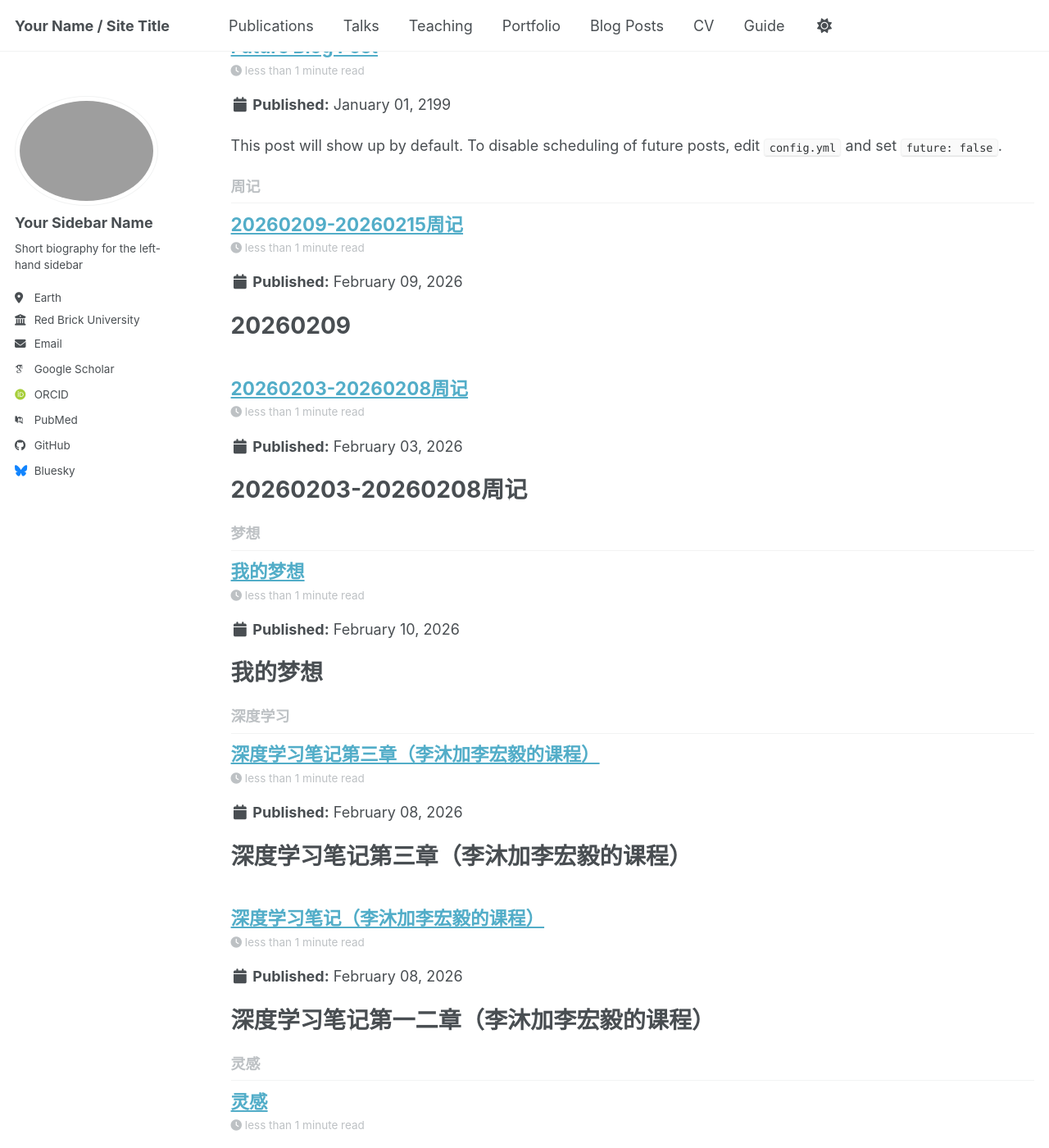
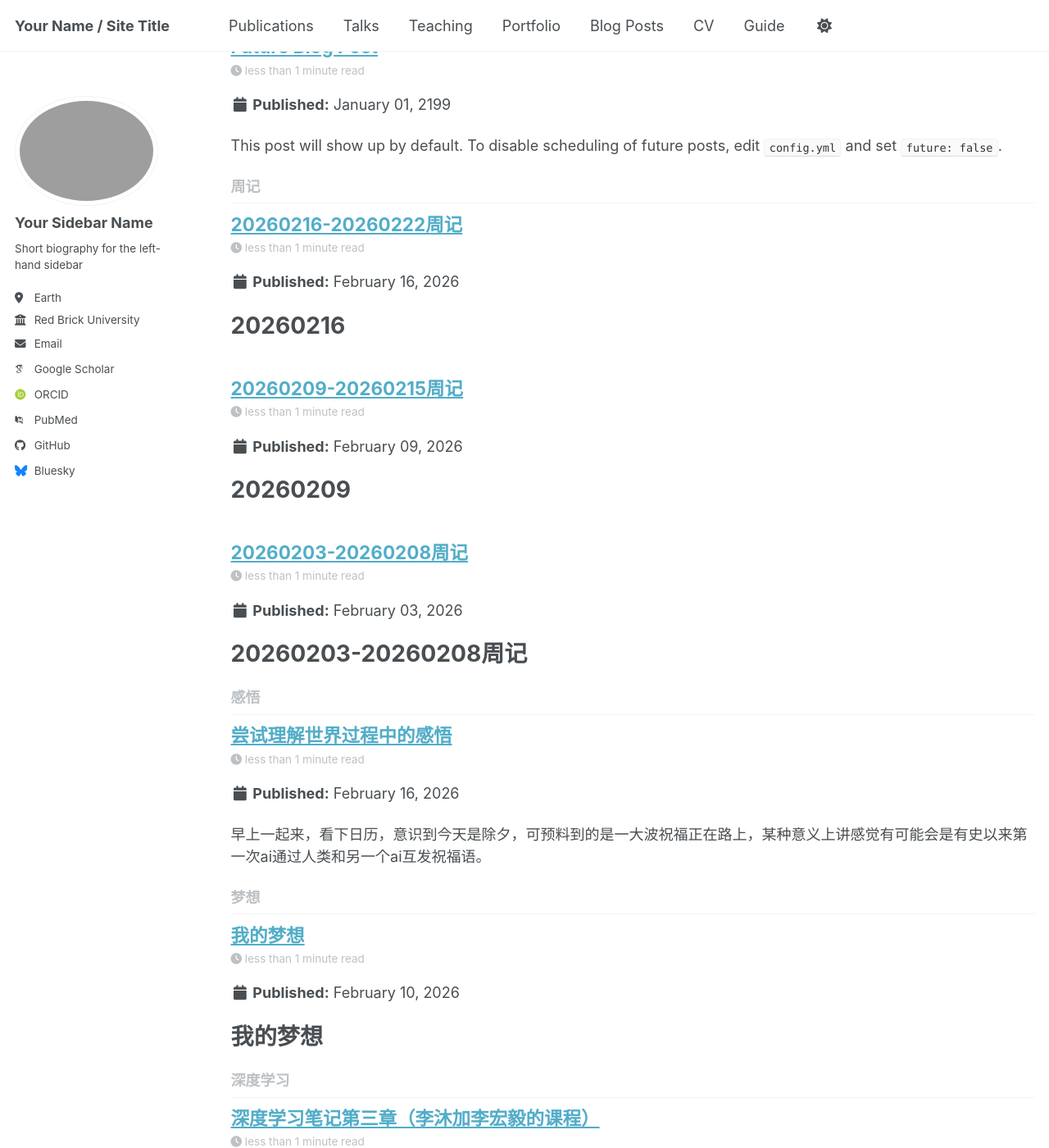
Before and after one commit to Khalil-Nan/Khalil-Nan.github.io, a Jekyll site: the page built from _pages/tag-archive.html, in a window 1280 px wide and 1400 px high, scrolled down 1447 px. Shown: the whole window at 82% size. Built offline with Jekyll 4.4.1, drawn with Linux system fonts in a browser that asks for light colours; some web fonts are replaced; a script bundle is joined from its source files by our own code; library files that are not in the unit come from our copies; some of the changed lines change nothing that is shown.

Commit message:
周记更新

```diff
--- a/_posts/2026-02-09-20260209-20260215周记.md
+++ b/_posts/2026-02-09-20260209-20260215周记.md
@@ -175,11 +175,3 @@ tags:
 # 复盘
 
 最后晚上回来啥都没做，不够专注，被知乎赚钱的短期刺激所吸引，一定要解决动力的问题，就是要快乐，做的时候想着把这个做了就能怎么怎么样，会更有动力，更能坚持下去。
-
-早上一起来，看下日历，意识到今天是除夕，可预料到的是一大波祝福正在路上，某种意义上讲感觉有可能会是有史以来第一次ai通过人类和另一个ai互发祝福语。
-
-其实我感觉一个经过思考的祝福语还是很有意思的，要么反映祝福者自身对不同价值的重视程度，要么反映他认为被祝福者所重视的价值，对我而言，我本来总是觉得只有祝幸运这种无需主观付出的祝福语才符合祝福的本质，问了下AI,它一如既往提供了我思维方式的结构性缺陷导致的经常性的忽视情感方面的作用。（不过也要小心它本身回答所提供的情绪价值[捂脸]）
-
-跳出来想想，不久的之前，想得到对一件事情不同的看法，是何等的困难，如今又是如何的易如反掌，人对事物的看法很容易深刻且全面，有时不禁想像未来的人类上限，夸张的讲:有可能几十年就进化成的新人类，会评价AI前的人：有很大的时代局限性。
-
-最后新年即将开始，我提前祝大家收到有心的祝福，也祝大家新年好运连连，身体健康，实现自身价值，万事如意！！！
--- /dev/null
+++ b/_posts/2026-02-16-20260216-20260222周记.md
@@ -0,0 +1,43 @@
+---
+
+title: '20260216-20260222周记'
+date: 2026-02-16
+permalink: /posts/2026/02/20260216-20260222周记/
+tags:
+    - 周记
+
+---
+
+# 20260216
+
+## 计划
+
+- [x] 单词复习60个
+
+- [x] 分析时序神经数据第三章（花了一小时）
+
+- [x] 下载信号与系统的书pdf还有电路原理的书
+
+- [x] 电路原理的课看上两小时
+
+我想为了防止甲醛中毒，我还是选择在家穿好棉衣，开窗通风吧，也少用电踢脚线，升温都使甲醛挥发出来了，保命要紧，还是回乌鲁木齐比较合适。1017号才开始装修的，今天2月17号满打满算才4个月。
+
+三令五申的跟我妈讲再不要给那边压力，当我的话是放屁，完完全全的提醒我跟父母交流就是浪费时间，无论跟我说什么，就是没什么文化，就是要按照她的意思来，现在慢慢的愤怒有点转变为伤心了，这个家庭没有任何存在的必要，和这个家庭最好的相处方式就是不回家，不交流，我觉得没有必要再在这个家庭浪费时间了，真的很失望，每天必有一个令人失望的点，不知道要看多少次去北京的车票。
+
+## 复盘
+
+昨天最后也没有看春节联欢晚会，也就那样吧，还把时间分了一点在电路课程的学习上，可能没够两小时，但也算是不辱使命
+
+# 20260217
+
+## 计划
+
+- [ ] 单词，60个
+
+- [ ] 神经时序数据10页，动手编编程
+
+- [ ] 看看信号与系统的书2小时
+
+- [ ] 电路原理1小时
+
+## 复盘
--- /dev/null
+++ b/_posts/2026-02-17-尝试理解世界过程中的感悟.md
@@ -0,0 +1,15 @@
+---
+title: '尝试理解世界过程中的感悟'
+date: 2026-02-16
+permalink: /posts/2026/02/尝试理解世界过程中的感悟/
+tags:
+    - 感悟
+---
+
+早上一起来，看下日历，意识到今天是除夕，可预料到的是一大波祝福正在路上，某种意义上讲感觉有可能会是有史以来第一次ai通过人类和另一个ai互发祝福语。
+
+其实我感觉一个经过思考的祝福语还是很有意思的，要么反映祝福者自身对不同价值的重视程度，要么反映他认为被祝福者所重视的价值，对我而言，我本来总是觉得只有祝幸运这种无需主观付出的祝福语才符合祝福的本质，问了下AI,它一如既往提供了我思维方式的结构性缺陷导致的经常性的忽视情感方面的作用。（不过也要小心它本身回答所提供的情绪价值[捂脸]）
+
+跳出来想想，不久的之前，想得到对一件事情不同的看法，是何等的困难，如今又是如何的易如反掌，人对事物的看法很容易深刻且全面，有时不禁想像未来的人类上限，夸张的讲:有可能几十年就进化成的新人类，会评价AI前的人：有很大的时代局限性。
+
+最后新年即将开始，我提前祝大家收到有心的祝福，也祝大家新年好运连连，身体健康，实现自身价值，万事如意！！！
```
